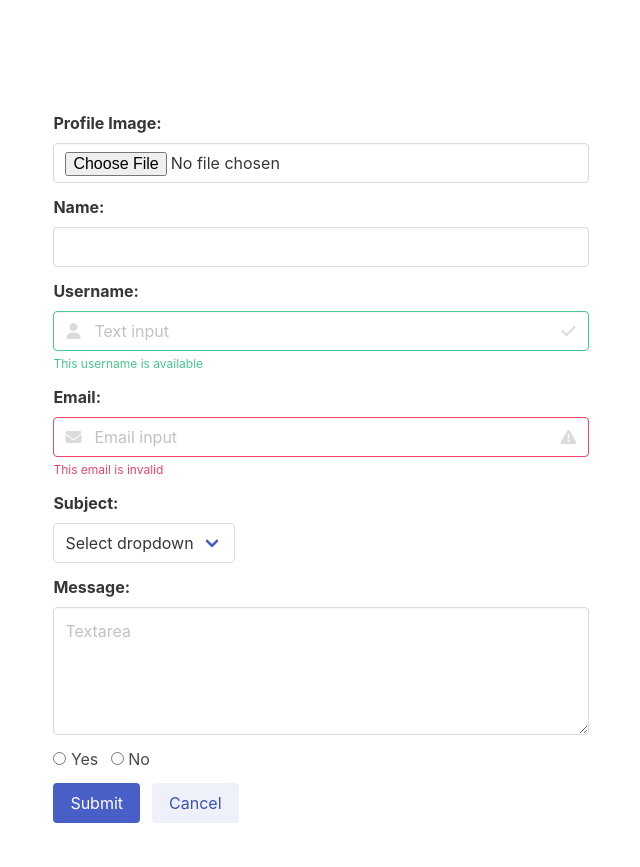
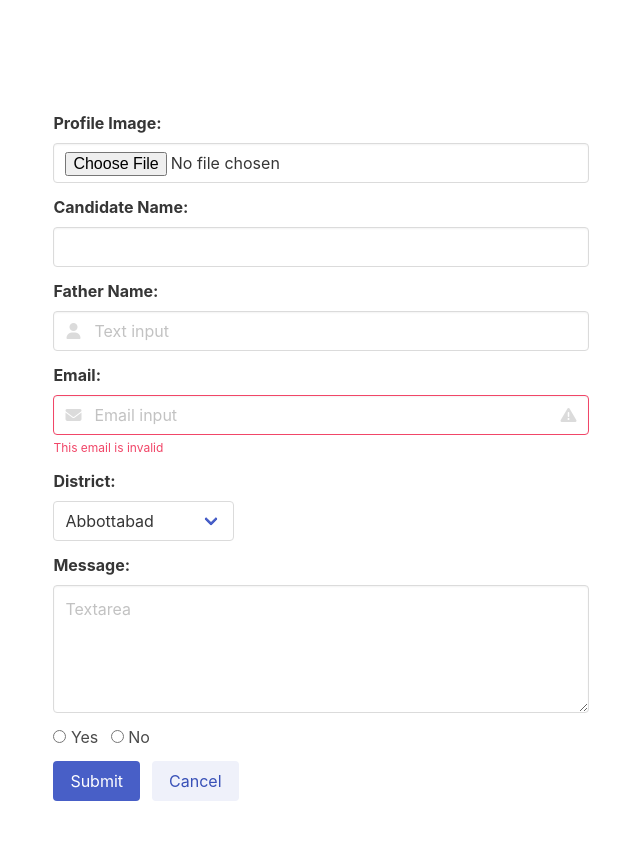
Before and after one commit to haseebjanhamraz/anp_candidates, a Node server app: page /add in a window 1280 px wide. Shown: the part 137-1004 px from the top of the page, without its empty margins (319-959 px from the left). After the commit the page ends 938 px from the top, so only its background shows below. Run offline with Node 20, Linux system fonts and the light colour scheme; the visitor is signed in with stand-in values (Sample User, id 1); some libraries are stand-ins or nearby versions.

Commit message:
Added district and fathername in input

```diff
--- a/models/Item.js
+++ b/models/Item.js
@@ -4,9 +4,9 @@ const mongoose = require('mongoose');
 
 const itemSchema = new mongoose.Schema({
   name: { type: String, required: true },
-  username: { type: String, required: true },
+  fathername: { type: String, required: true },
   email: { type: String, required: true },
-  subject: { type: String, required: true },
+  district: { type: String, required: true },
   message: { type: String, required: true },
   question: {type: String, required: true},
   imagePath: {type: String, required: true},
--- a/routes/upload.js
+++ b/routes/upload.js
@@ -21,9 +21,9 @@ router.post('/add', upload.single('profileImage'), async (req, res) => {
     // Save the data to your MongoDB database using the Item model
     const newItem = new Item({
       name: req.body.name,
-      username: req.body.username,
+      fathername: req.body.fathername,
       email: req.body.email,
-      subject: req.body.subject,
+      district: req.body.district,
       message: req.body.message,
       question: req.body.question,
       imagePath: relativeFilePath, // Ensure 'imagePath' is a field in your Item model
--- a/views/add.ejs
+++ b/views/add.ejs
@@ -11,26 +11,21 @@
         </div>
       </div>
 
-
     <div class="field">
-      <label for="name" class="label">Name:</label>
+      <label for="name" class="label">Candidate Name:</label>
       <div class="control">
         <input type="text" id="name" name="name" class="input" required>
       </div>
     </div>
 
     <div class="field">
-      <label for="username" class="label">Username:</label>
+      <label for="fathername" class="label">Father Name:</label>
       <div class="control has-icons-left has-icons-right">
-        <input type="text" id="username" name="username" class="input is-success" placeholder="Text input" required>
+        <input type="text" id="fathername" name="fathername" class="input" placeholder="Text input" required>
         <span class="icon is-small is-left">
           <i class="fas fa-user"></i>
         </span>
-        <span class="icon is-small is-right">
-          <i class="fas fa-check"></i>
-        </span>
       </div>
-      <p class="help is-success">This username is available</p>
     </div>
 
     <div class="field">
@@ -48,13 +43,58 @@
     </div>
 
     <div class="field">
-      <label for="subject" class="label">Subject:</label>
+      <label for="district" class="label">District:</label>
       <div class="control">
         <div class="select">
-          <select id="subject" name="subject" required>
-            <option>Select dropdown</option>
+          <!-- <select id="district" name="district" required>
+            <option>Select District</option>
             <option>With options</option>
-          </select>
+          </select> -->
+          <select class="form-select form-select-lg mb-3" aria-label=".form-select-lg example" id="district" name="district" required>
+                  <!-- List of cities in alphabetical order -->
+                  <option value="Abbottabad">Abbottabad</option>
+                  <option value="Bajaur">Bajaur</option>
+                  <option value="Bannu">Bannu</option>
+                  <option value="Battagram">Battagram</option>
+                  <option value="Buner">Buner</option>
+                  <option value="Charsadda">Charsadda</option>
+                  <option value="Chitral Lower">Chitral Lower</option>
+                  <option value="Chitral Upper">Chitral Upper</option>
+                  <option value="Dera ismail khan">Dera ismail khan</option>
+                  <option value="Hangu">Hangu</option>
+                  <option value="Haripur">Haripur</option>
+                  <option value="Karak">Karak</option>
+                  <option value="Kohat">Kohat</option>
+                  <option value="Lakki Marwat">Lakki Marwat</option>
+                  <option value="Lower Dir">Lower Dir</option>
+                  <option value="Lower Kohistan">Lower Kohistan</option>
+                  <option value="Malakand">Malakand</option>
+                  <option value="Mansehra">Mansehra</option>
+                  <option value="Mardan">Mardan</option>
+                  <option value="Nowshehra">Nowshehra</option>
+                  <option value="Peshawar">Peshawar</option>
+                  <option value="Shangla">Shangla</option>
+                  <option value="Swabi">Swabi</option>
+                  <option value="Swat">Swat</option>
+                  <option value="Tank">Tank</option>
+                  <option value="Torghar">Torghar</option>
+                  <option value="Upper Dir">Upper Dir</option>
+                  <option value="Upper Kohistan">Upper Kohistan</option>
+                  <option value="Upper Kohistan">Upper Kohistan</option>
+                  <option value="South Waziristan">South Waziristan</option>
+                  <option value="North Waziristan">North Waziristan</option>
+                  <option value="Orakzai">Orakzai</option>
+                  <option value="Mohmand">Mohmand</option>
+                  <option value="Kurram">Kurram</option>
+                  <option value="Kolai Palas">Kolai Palas</option>
+                  <option value="Upper Kohistan">Upper Kohistan</option>
+                  <option value="Lower Kohistan">Lower Kohistan</option>
+                  <option value="Khyber">Khyber</option>
+              </select>
+
+
+
+
         </div>
       </div>
     </div>
--- a/views/index.ejs
+++ b/views/index.ejs
@@ -17,7 +17,7 @@
                                     <p class="subtitle is-6"><%= item.description %></p>
                                 </div>
                             </div>
-                            <p class="p-0"><i class="fas fa-envelope"></i> <%= item.email %> </p>
+                            <p class="p-0"><i class="fas fa-envelope"></i> <%= item.district %> </p>
                         </div>
                         <footer class="card-footer">
                             <!-- Edit Button -->
```
Also changed, not shown: routes/index.js (+5 -5 lines).
